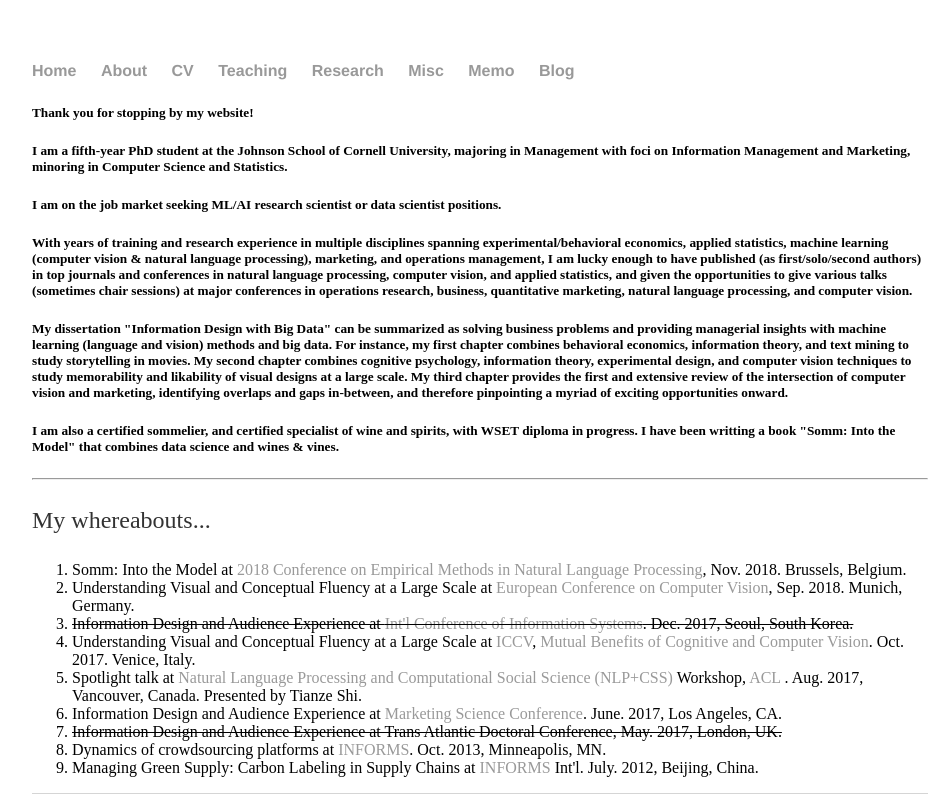
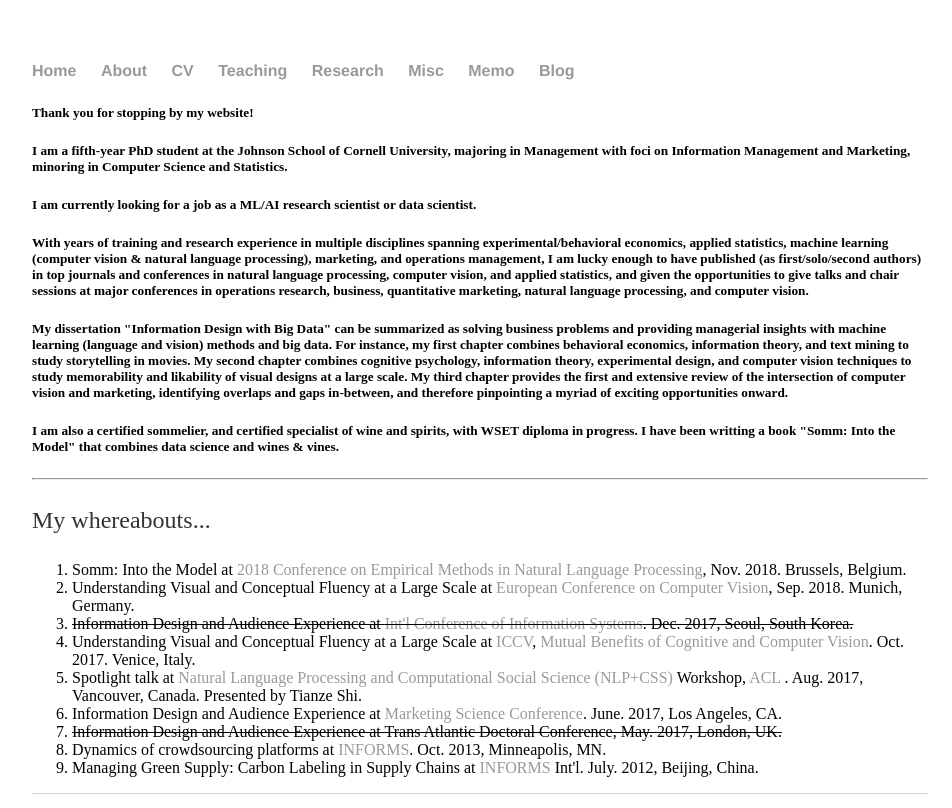
Before and after one commit to shenglih/shenglih.github.io, a Jekyll site: the page built from About/index.html, in a window 1280 px wide. Shown: the top 808 px of the page, without its empty margins (160-1112 px from the left). Built offline with Jekyll 4.4.1, drawn with Linux system fonts in a browser that asks for light colours.

Commit message:
Update index.html

```diff
--- a/About/index.html
+++ b/About/index.html
@@ -5,9 +5,9 @@ title: Shengli Hu, About
 <div class="blurb">
 	<h5>Thank you for stopping by my website!</h5>
 	<h5>I am a fifth-year PhD student at the Johnson School of Cornell University, majoring in Management with foci on Information Management and Marketing, minoring in Computer Science and Statistics.</h5>
-	<h5>I am on the job market seeking ML/AI research scientist or data scientist positions. </h5>
+	<h5>I am currently looking for a job as a ML/AI research scientist or data scientist. </h5>
 	<h5>With years of training and research experience in multiple disciplines spanning experimental/behavioral economics, applied statistics, machine learning (computer vision &
-		natural language processing), marketing, and operations management, I am lucky enough to have published (as first/solo/second authors) in top journals and conferences in natural language processing, computer vision, and applied statistics, and given the opportunities to give various talks (sometimes chair sessions) at major conferences in operations research, business, quantitative marketing, natural language processing, and computer vision. </h5>
+		natural language processing), marketing, and operations management, I am lucky enough to have published (as first/solo/second authors) in top journals and conferences in natural language processing, computer vision, and applied statistics, and given the opportunities to give talks and chair sessions at major conferences in operations research, business, quantitative marketing, natural language processing, and computer vision. </h5>
 	<h5>My dissertation "Information Design with Big Data" can be summarized as solving business problems and providing managerial insights with machine learning (language and vision) methods and big data.
 		For instance, my first chapter combines behavioral economics, information theory, and text mining to study storytelling in movies. My second chapter combines cognitive psychology, information theory, experimental design, and computer vision techniques to study memorability and likability of visual designs at a large scale. My third chapter provides the first and extensive review of the intersection of computer vision and marketing, identifying overlaps and gaps in-between, and therefore pinpointing a myriad of exciting opportunities onward.</h5>
 	<h5>I am also a certified sommelier, and certified specialist of wine and spirits, with WSET diploma in progress. I have been writting a book "Somm: Into the Model" that combines data science and wines & vines.</h5>
```
